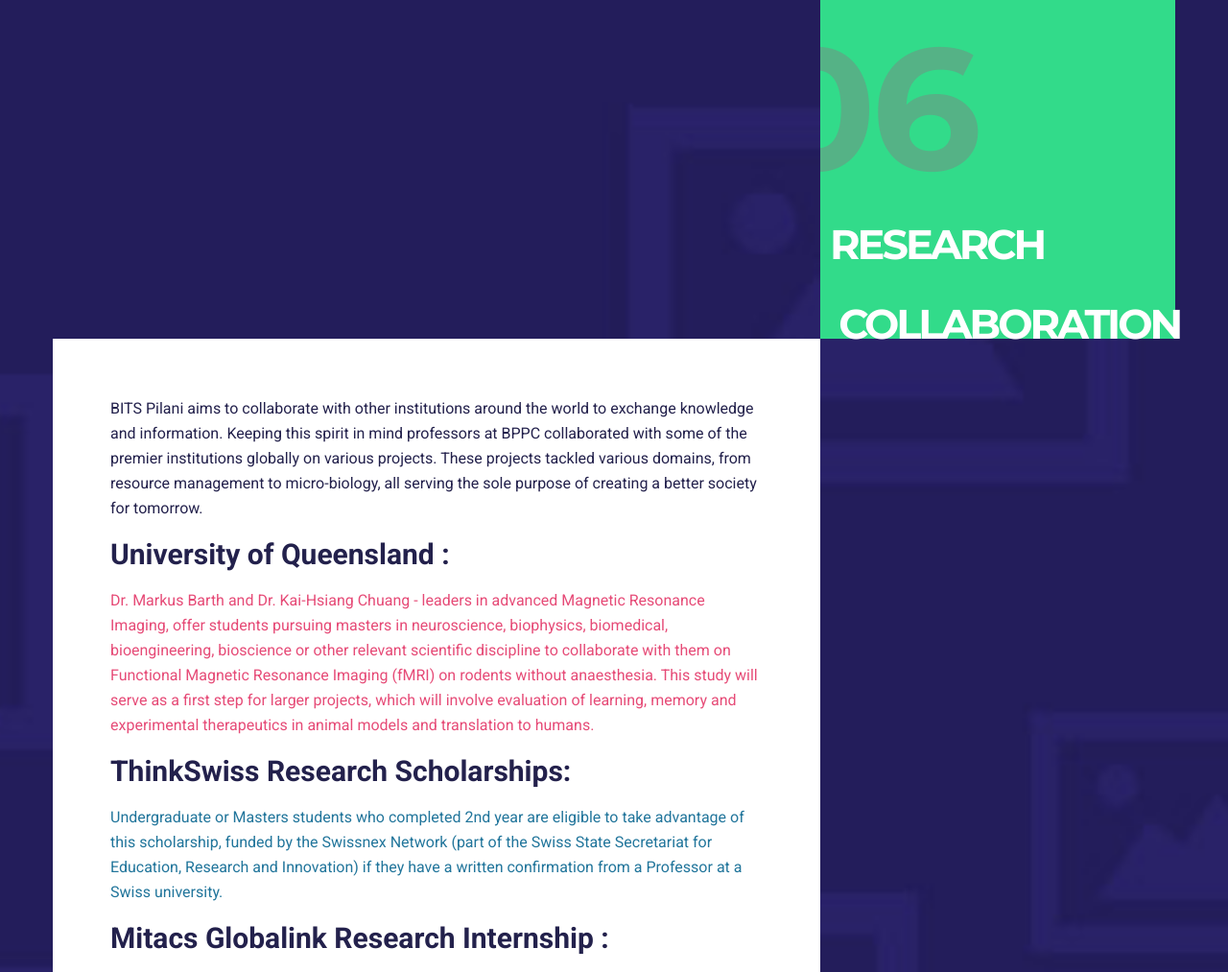
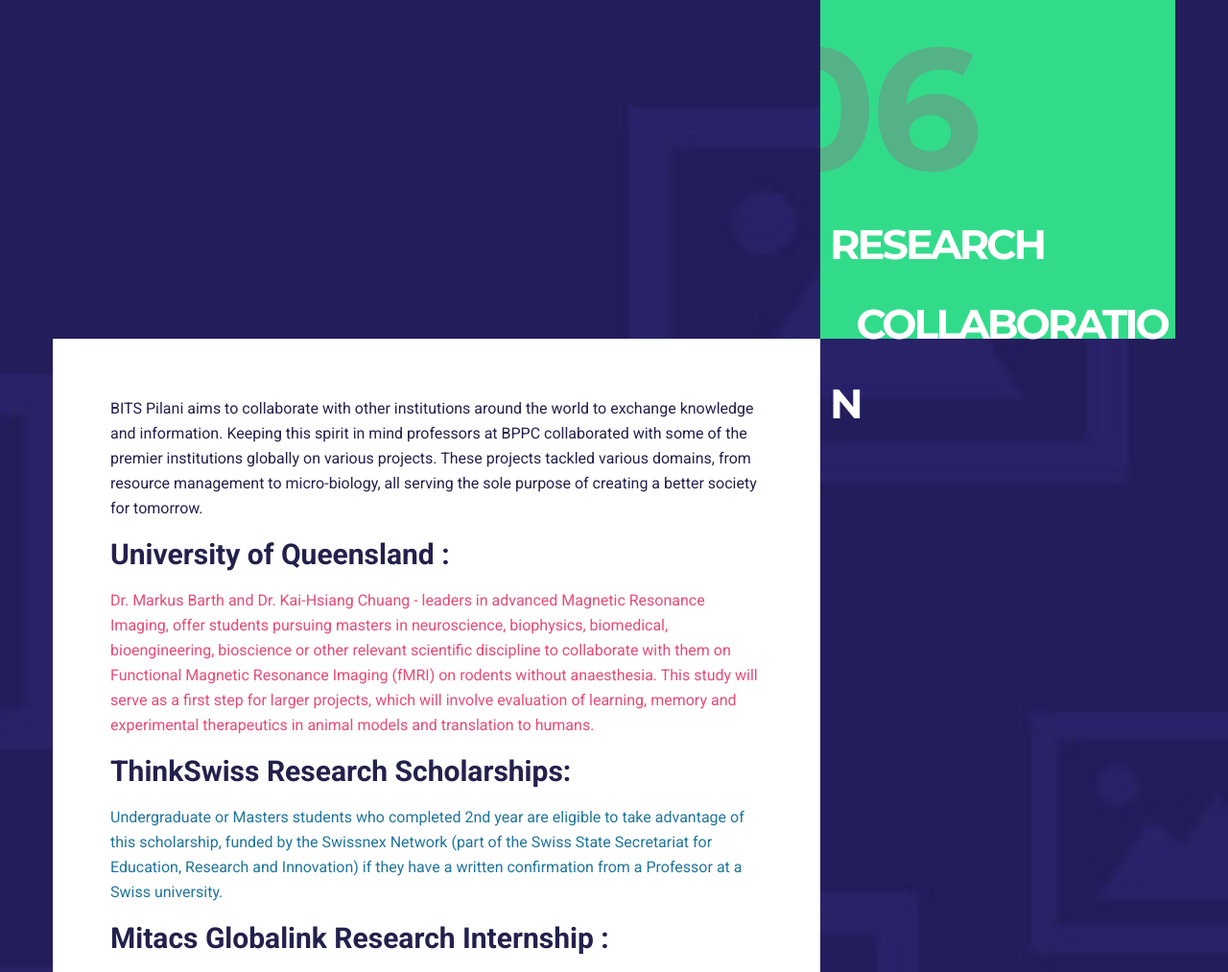
Before and after one commit to icecreamcake101/Boxus-HTML-1.1, a plain HTML site: page index.html in a window 1280 px wide. Shown: the part 8516-9529 px from the top of the page at 96% size. Drawn offline with Linux system fonts and the light colour scheme.

Commit message:
Update index.html

```diff
--- a/index.html
+++ b/index.html
@@ -3,7 +3,7 @@
     <head>
         <title>IPCD</title>
         <meta http-equiv="Content-Type" content="text/html; charset=UTF-8">
-        <meta name="description" content="Template by Colorlib" />
+
         <meta name="keywords" content="HTML, CSS, JavaScript, PHP" />
         <meta name="author" content="Colorlib" />
         <meta name="viewport" content="width=device-width, initial-scale=1, maximum-scale=1">
@@ -425,7 +425,7 @@
                     <div class="section-num">
                         <span>06</span>
                     </div>
-                    <h2 class="entry-title">Research  &nbsp;&nbsp;&nbsp;&nbsp;&nbsp; &nbsp;&nbsp;&nbsp; &nbsp; &nbsp; &nbsp;Collaboration</h2>
+                    <h2 class="entry-title">Research &nbsp; &nbsp;&nbsp;&nbsp;&nbsp;&nbsp; &nbsp;&nbsp;&nbsp; &nbsp; &nbsp; &nbsp;Collaboration</h2>
                 </div>
                 <div class="section-content-holder left">
                     <div class="content-wrapper">
```
